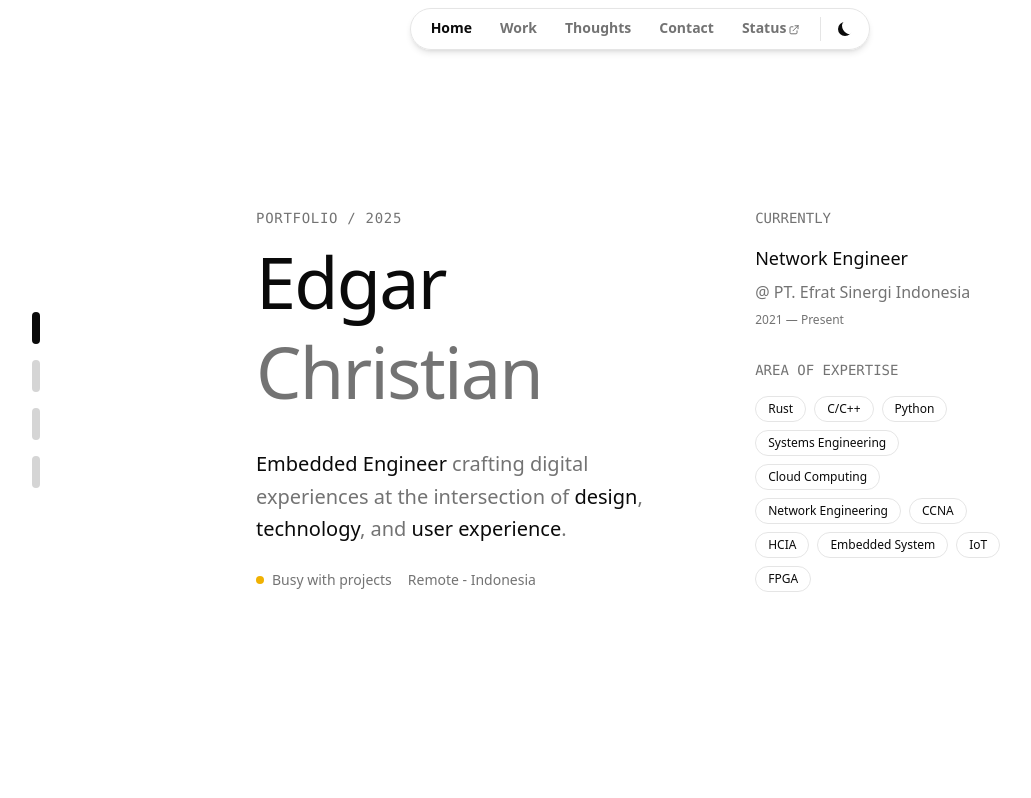
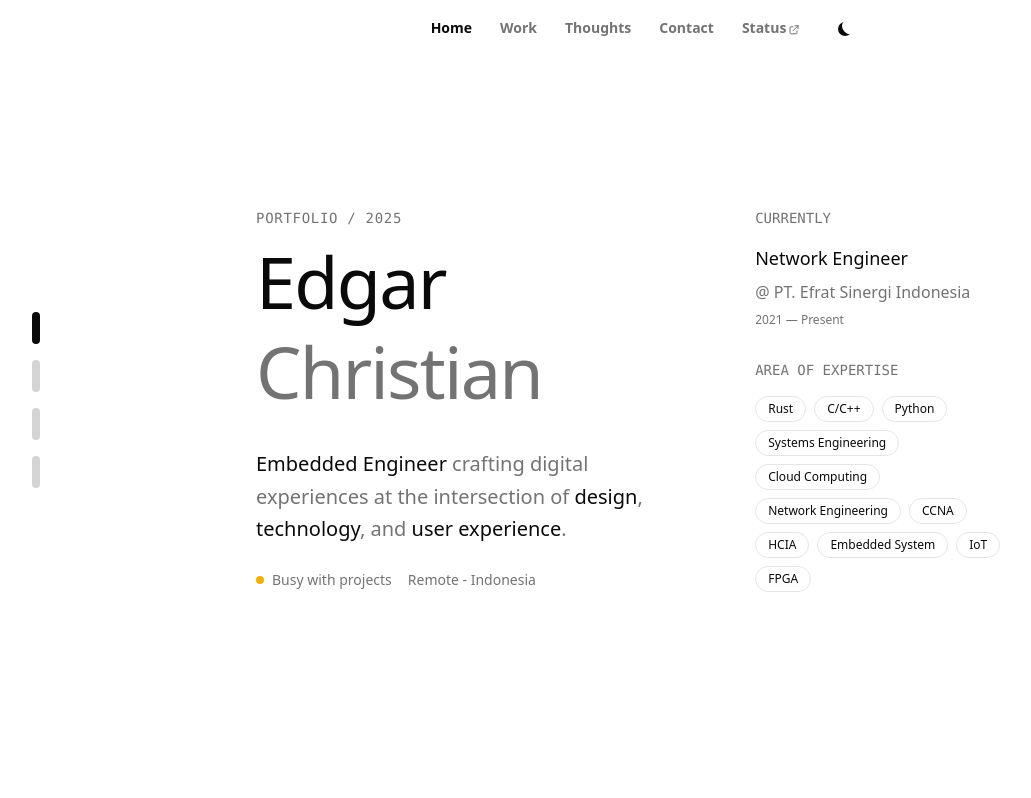
Before and after one commit to edgarcnp/edgarcnp-dev, a Next.js app: page / in a window 1280 px wide. Shown: the top 798 px of the page, without its empty margins (0-1031 px from the left). Built offline with nearby package versions, Linux system fonts and the light colour scheme.

Commit message:
fix: final navbar fix

```diff
--- a/components/navbar.tsx
+++ b/components/navbar.tsx
@@ -60,8 +60,22 @@ export function Navbar({ activeSection, isDark, onThemeToggle, onNavigate }: Nav
         <>
             <nav className="fixed top-0 left-0 right-0 z-50 flex justify-center pt-2 pointer-events-none transition-theme">
                 <div
-                    className={`pointer-events-auto transition-theme ${isScrolled ? "backdrop-blur-sm bg-background/30 shadow-lg" : "backdrop-blur bg-background/20 shadow-md"
-                        } rounded-full px-2 py-2 border border-border backdrop-blur-md`}
+                    className={`pointer-events-auto transition-theme ${isScrolled ? "backdrop-blur-sm bg-background/50 shadow-lg" : "backdrop-blur bg-background/40 shadow-md"
+                        } rounded-full px-2 py-2`}
+                    style={{
+                        // Gradient border effect using background with padding-box
+                        border: `1px solid transparent`,
+                        background: isDark
+                            ? `linear-gradient(white, white) padding-box, linear-gradient(to center, rgba(255, 255, 255, 0.2), rgba(255, 255, 255, 0.1)) border-box`
+                            : `linear-gradient(black, black) padding-box, linear-gradient(to center, rgba(0, 0, 0, 0.2), rgba(0, 0, 0, 0.1)) border-box`,
+                        // Dark mode/light mode backgrounds per previous accepted settings
+                        backgroundColor: isDark ? "rgba(255, 255, 255, 0.01)" : "rgba(0, 0, 0, 0.05)",
+                        backdropFilter: "blur(4px)",
+                        WebkitBackdropFilter: "blur(4px)",
+                        boxShadow: isDark
+                            ? "0 0 4px rgba(255, 255, 255, 0.025), inset 0 0 1px 2.5px rgba(255, 255, 255, 0.075)"
+                            : "0 0 4px rgba(0, 0, 0, 0.025), inset 0 0 1px 2.5px rgba(0, 0, 0, 0.075)",
+                    }}
                 >
                     <div className="flex items-center gap-1 sm:gap-2">
                         {/* Mobile Menu Button */}
@@ -126,7 +140,12 @@ export function Navbar({ activeSection, isDark, onThemeToggle, onNavigate }: Nav
                         </div>
 
                         {/* Divider - Made visible in both light and dark modes */}
-                        <div className="block w-px h-6 bg-border" />
+                        <div
+                            className="w-px h-6"
+                            style={{
+                                backgroundColor: isDark ? "rgba(255, 255, 255, 0.15)" : "rgba(0, 0, 0, 0.15)",
+                            }}
+                        />
 
                         {/* Theme Toggle Button */}
                         <button
```
